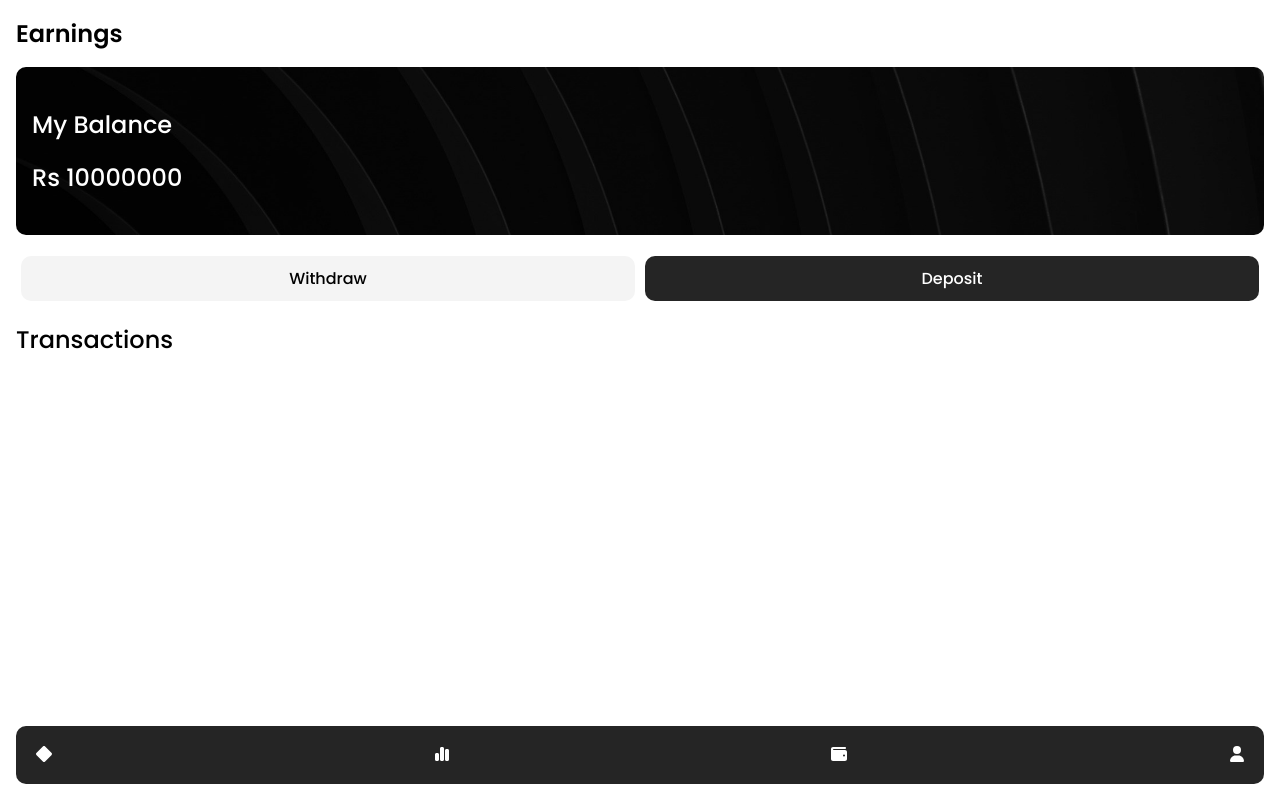
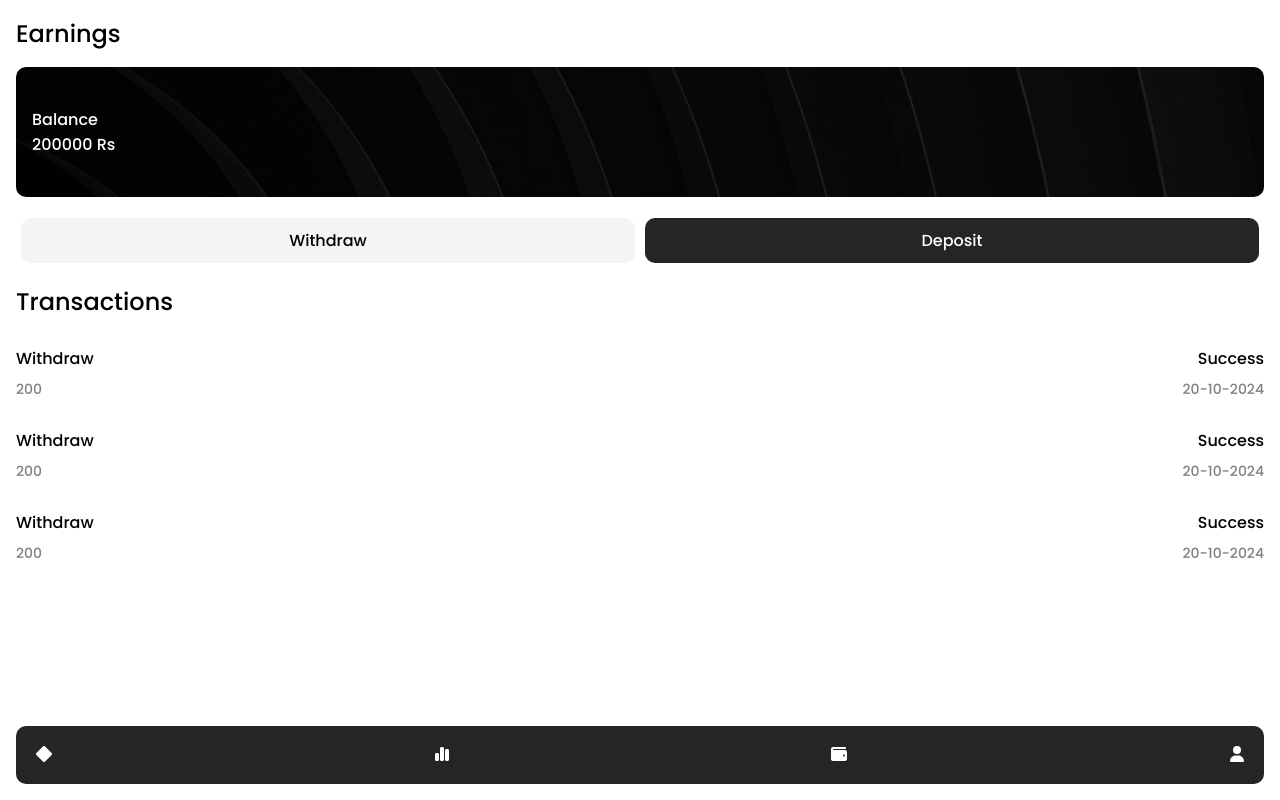
Before and after one commit to team-IGORAZA/color-trading-frontend, a React (Vite) app: page /wallet in a window 1280 px wide. Built offline with nearby package versions, Linux system fonts and the light colour scheme.

Commit message:
feat(wallet screen)

```diff
--- a/src/screens/WalletScreen.jsx
+++ b/src/screens/WalletScreen.jsx
@@ -3,23 +3,55 @@ import styles from '../styles/walletScreen.module.css'
 import { FontAwesomeIcon } from '@fortawesome/react-fontawesome'
 function WalletScreen() {
     return (
-        <div className={styles.container}>
-            <h1 className={styles.headding}>Earnings</h1>
-            <div className={styles.balance}>
-                <h2>My Balance</h2>
-                <br />
-                <h2>Rs 10000000</h2>
+        <>
+            <div className={styles.topContainer}>
+                <h2>Earnings</h2>
+                <div className={styles.balance}>
+                    <p>Balance</p>
+                    <p>200000 Rs</p>
+                </div>
+                <div className={styles.buttonContainer}>
+                    <div className={styles.withdrawButton}><p>Withdraw</p></div>
+                    <div className={styles.depositButton}><p>Deposit</p></div>
+                </div>
+                <h2>Transactions</h2>
             </div>
-            <div className={styles.buttonContainer}>
-                <div className={styles.withdrawButton}>
-                    <p>Withdraw</p>
+            <div className={styles.buttomContainer}>
+                <div className={styles.detailsContainer}>
+                    <div className={styles.headdingContainer}>
+                        <p>Withdraw</p>
+                        <p>Success</p>
+                    </div>
+                    <div className={styles.subHeaddingContainer}>
+                        <p>200</p>
+                        <p>20-10-2024</p>
+                    </div>
+                    <p></p>
                 </div>
-                <div className={styles.depositButton}>
-                    <p>Deposit</p>
+                <div className={styles.detailsContainer}>
+                    <div className={styles.headdingContainer}>
+                        <p>Withdraw</p>
+                        <p>Success</p>
+                    </div>
+                    <div className={styles.subHeaddingContainer}>
+                        <p>200</p>
+                        <p>20-10-2024</p>
+                    </div>
+                    <p></p>
+                </div>
+                <div className={styles.detailsContainer}>
+                    <div className={styles.headdingContainer}>
+                        <p>Withdraw</p>
+                        <p>Success</p>
+                    </div>
+                    <div className={styles.subHeaddingContainer}>
+                        <p>200</p>
+                        <p>20-10-2024</p>
+                    </div>
+                    <p></p>
                 </div>
             </div>
-            <h2 className={styles.subHeadding}>Transactions</h2>
-        </div>
+        </>
     )
 }
 
--- a/src/styles/walletScreen.module.css
+++ b/src/styles/walletScreen.module.css
@@ -1,5 +1,11 @@
-.container {
+.topContainer {
+    position: fixed;
+    top: 0px;
+    left: 0px;
     padding: 16px;
+    width: calc(100% - 32px);
+    height: 300px;
+    background-color: white;
 }
 
 .headding {
@@ -49,3 +55,29 @@
 .subHeadding {
     padding-bottom: 16px;
 }
+
+.buttomContainer {
+    margin-top: 330px;
+    padding: 16px;
+    display: flex;
+    flex-direction: column;
+    gap: 20px;
+}
+
+.detailsContainer {
+    display: flex;
+    flex-direction: column;
+    gap: 8px;
+}
+
+.headdingContainer {
+    display: flex;
+    justify-content: space-between;
+}
+
+.subHeaddingContainer {
+    display: flex;
+    justify-content: space-between;
+    font-size: 14px;
+    color: gray;
+}
```
